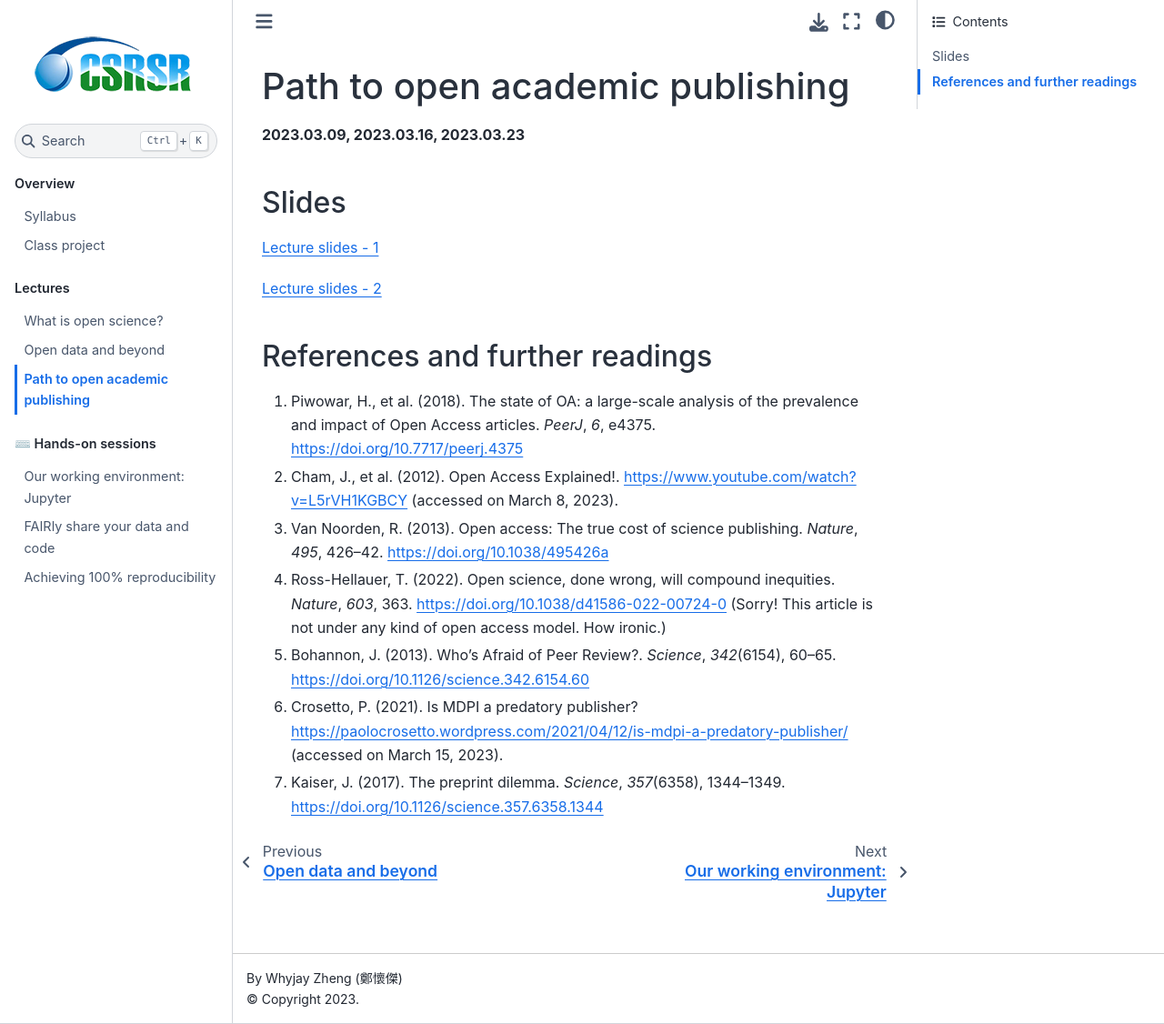
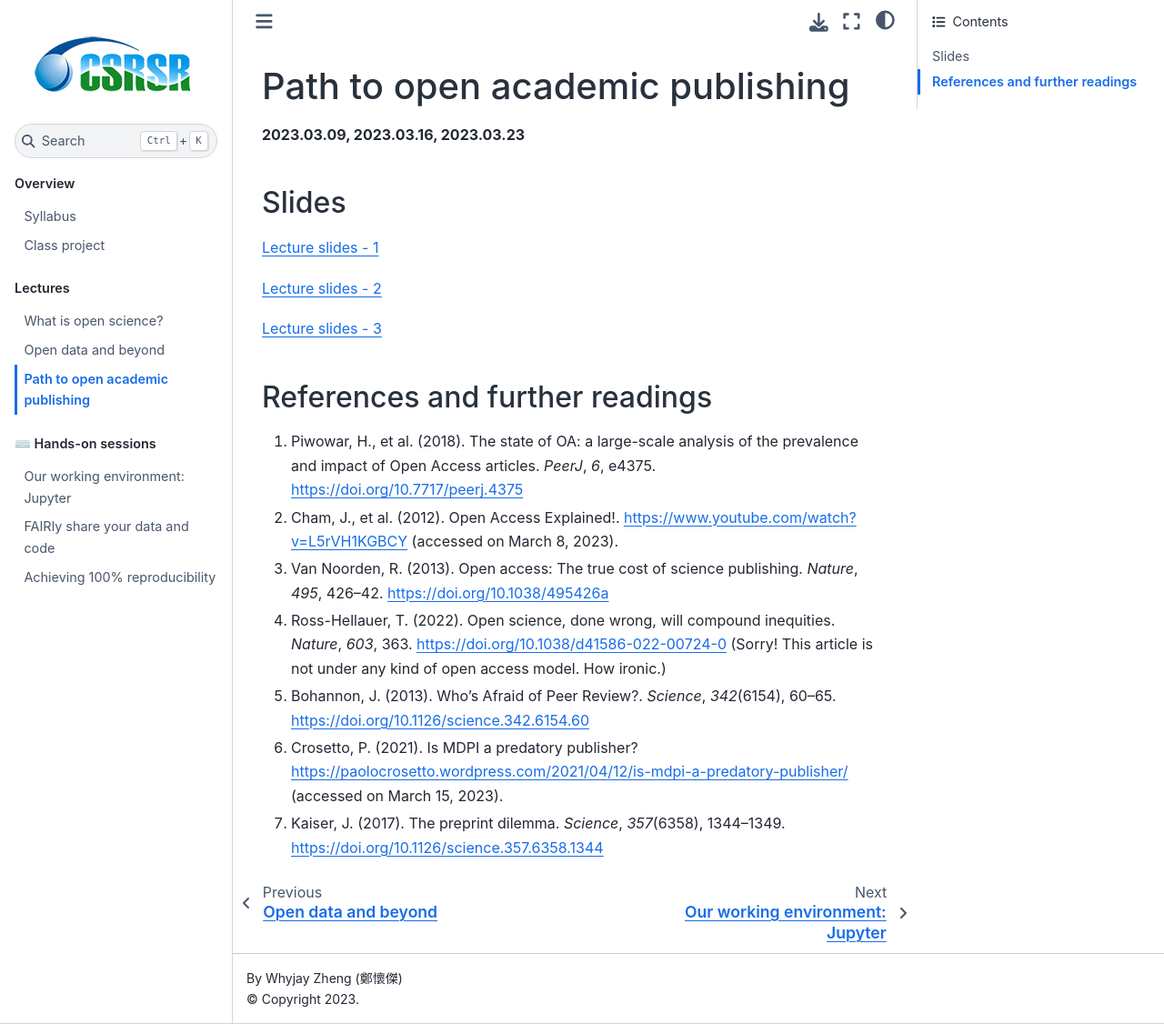
Before and after one commit to whyjz/ncu-open-science, a Jupyter Book: the page built from docs/lectures/L3-openaccess.md, in a window 1280 px wide and 1126 px high. Shown: the whole window at 91% size. Built offline with Jupyter Book 1.0.4 settings and Sphinx 7.4.7 and the Sphinx Book theme 1.1.4, drawn with Linux system fonts in a browser that asks for light colours.

Commit message:
Add L3 content 4

```diff
--- a/docs/lectures/L3-openaccess.md
+++ b/docs/lectures/L3-openaccess.md
@@ -7,6 +7,8 @@
 [Lecture slides - 1](https://docs.google.com/presentation/d/1TjHWSZZO_QkOkY0tiRz7jF8a3vhS2bIiG5f47oAvbwo/edit?usp=sharing)
 
 [Lecture slides - 2](https://docs.google.com/presentation/d/1tR6bmN4mswOENwA-tabbSbNtzbytF1AJG_0UvYjKjyc/edit?usp=sharing)
+
+[Lecture slides - 3](https://docs.google.com/presentation/d/12Y2Pp6vv3kzHabgIqEf35dhrKe8Xus0CdHkXUFCaTQY/edit?usp=sharing)
 
 ## References and further readings
 
```
